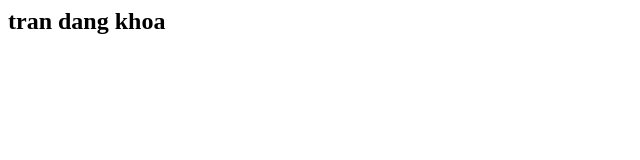
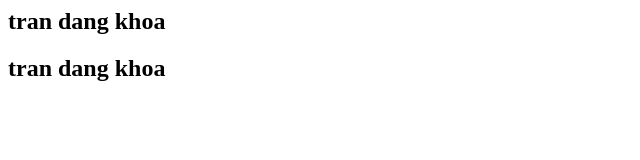
Before and after one commit to DangKhoaHutech/webbanhang, a plain HTML site: page index.html in a window 1280 px wide. Shown: the whole page, without its empty margins (0-640 px from the left). Drawn offline with Linux system fonts and the light colour scheme.

Commit message:
add theem

```diff
--- a/index.html
+++ b/index.html
@@ -1 +1,2 @@
 <h2>tran dang khoa</h2>
+<h2>tran dang khoa</h2>
```
